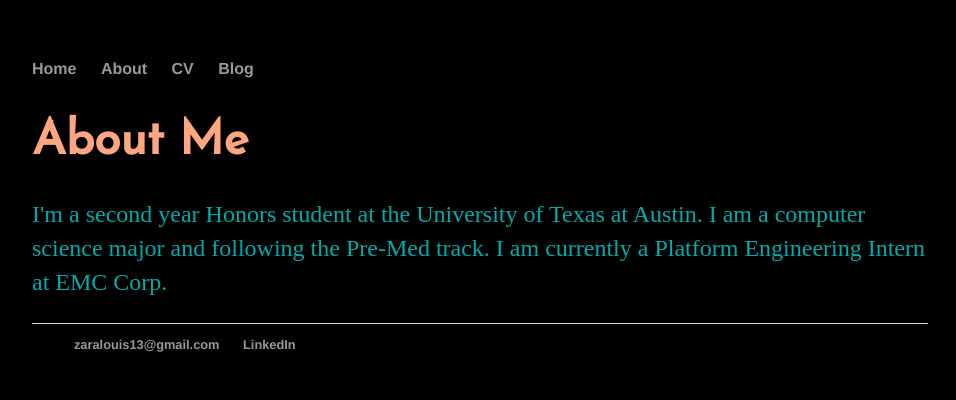
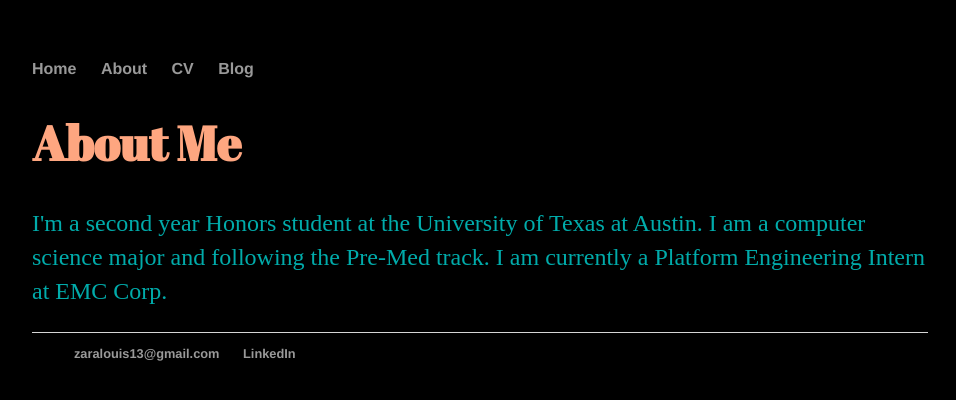
Before and after one commit to zaralouis/zaralouis.github.io, a Jekyll site: the page built from about/index.html, in a window 1280 px wide. Shown: the top 400 px of the page, without its empty margins (160-1116 px from the left). Built offline with Jekyll 4.4.1, drawn with Linux system fonts in a browser that asks for light colours.

Commit message:
Update index.html

```diff
--- a/about/index.html
+++ b/about/index.html
@@ -4,14 +4,14 @@ title: About me
 ---
 <!DOCTYPE html>
 <html>
-	<head> <link href="https://fonts.googleapis.com/css?family=Josefin+Sans" rel="stylesheet">
+	<head> <link href='https://fonts.googleapis.com/css?family=Abril+Fatface' rel='stylesheet' type='text/css'></head>
 		<title>About me</font></title><!DOCTYPE html>
 <html>
 	<head>
 		<title>Zara Louis</title>
 	</head>
 	<body bgcolor="	#000000">
-		<h1><font face="Josefin Sans" color="#FEA680">About Me</h1></font>
+		<h1><font face="Abril Fatface" color="#FEA680">About Me</h1></font>
 		<div class="container">
     		<div class="blurb"><p><font face="Minion Web" color="#01ABAA"> I'm a second year Honors student at the University of Texas at Austin. I am a computer science major and following the Pre-Med track. I am currently a Platform Engineering Intern at EMC Corp.
 				</font></p>
```
